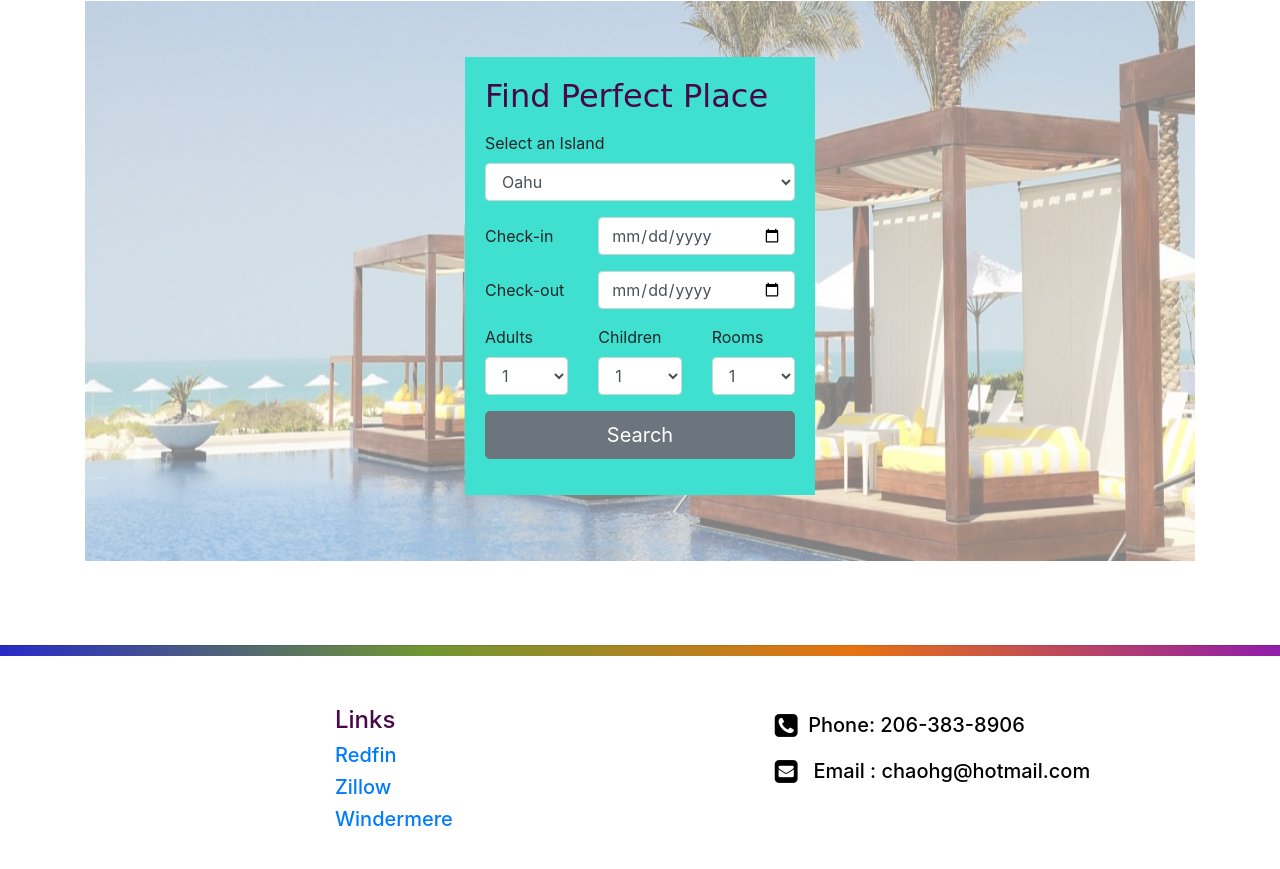
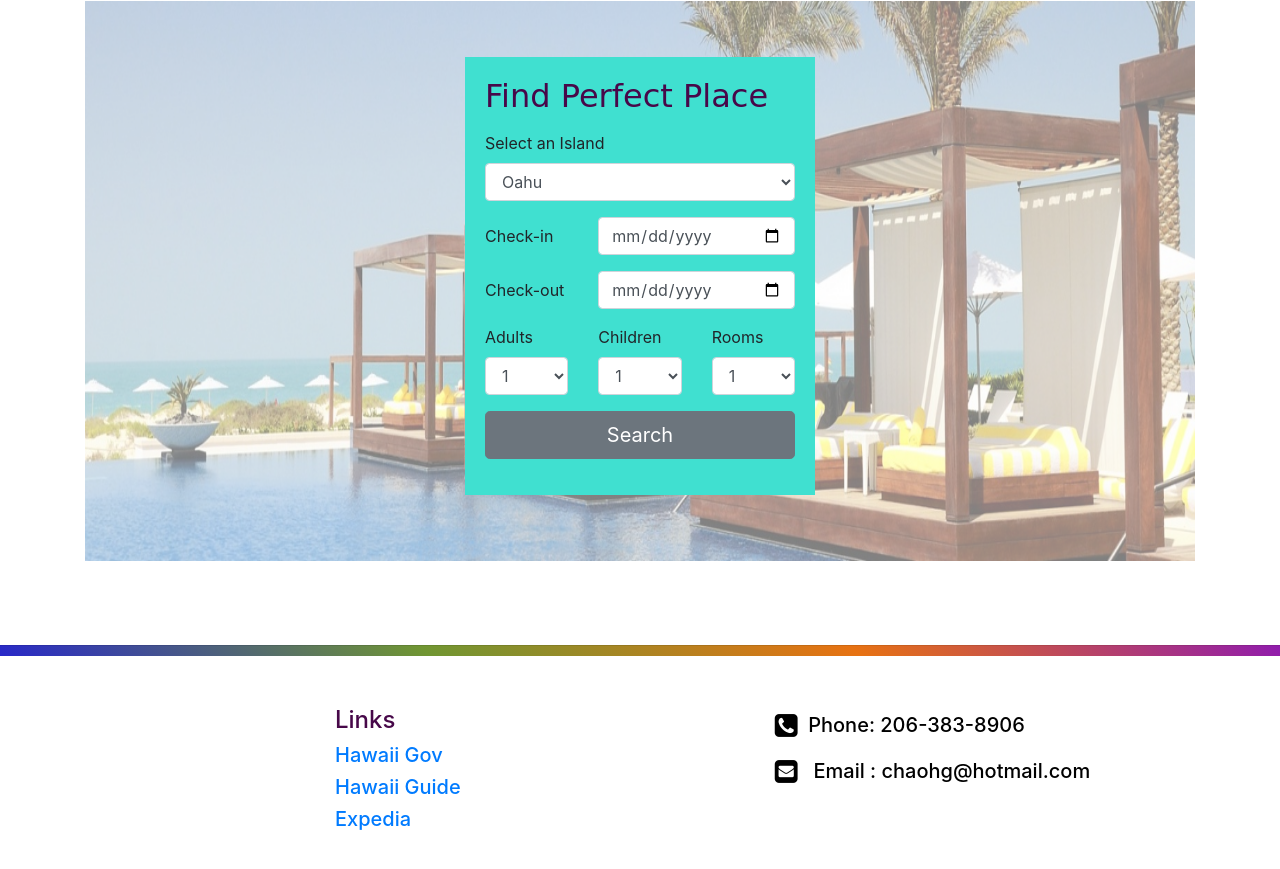
Before and after one commit to MinchaoD/traveltoHawaii, a website: page index.html in a window 1280 px wide. Shown: the part 2994-3863 px from the top of the page. Drawn offline with nearby package versions, Linux system fonts and the light colour scheme.

Commit message:
update links/footer

```diff
--- a/index.html
+++ b/index.html
@@ -276,9 +276,9 @@
                 <div class="col-4 offset-3">
                     <h4>Links</h4>
                     <ul class="list-unstyled">
-                        <li><a href="http://www.redfin.com"><h5>Redfin</h5></a></li>
-                        <li><a href="http://www.zillow.com"><h5>Zillow</h5></a></li>
-                        <li><a href="http://www.windermere.com"><h5>Windermere</h5></a></li>
+                        <li><a href="https://travel.hawaii.gov"><h5>Hawaii Gov</h5></a></li>
+                        <li><a href="https://www.hawaii-guide.com"><h5>Hawaii Guide</h5></a></li>
+                        <li><a href="http://www.expedia.com"><h5>Expedia</h5></a></li>
                     </ul>
                 </div>
                 <!-- <div class="col-3">
```
